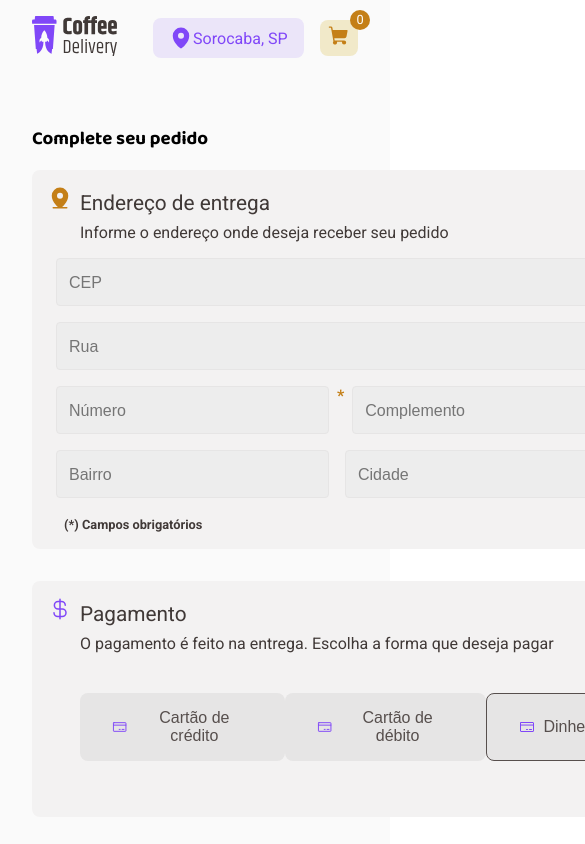
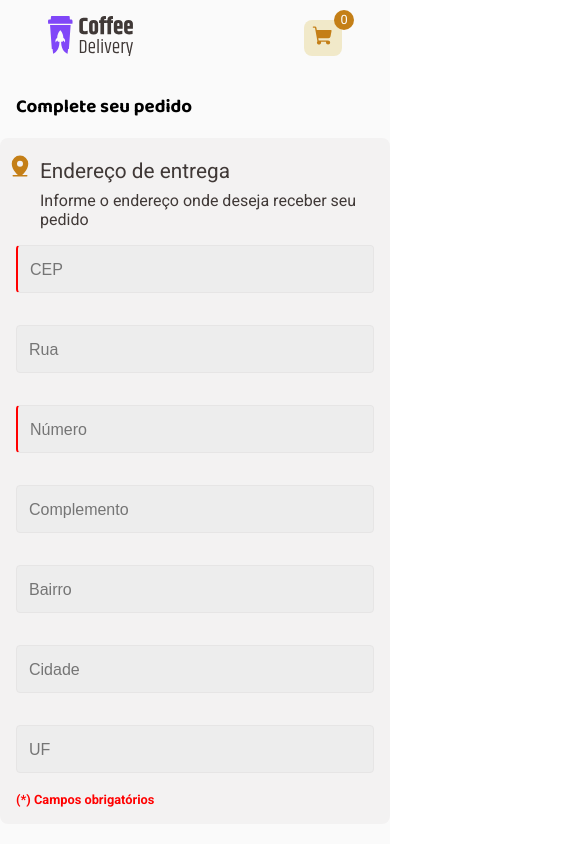
Before and after one commit to felipeavila-dev/coffe-delivery, a React (Vite) app: page /checkout in a window 390 px wide. Shown: the top 844 px of the page, 585 px wide, since content can reach past the window. Built offline with nearby package versions, Linux system fonts and the light colour scheme.

Commit message:
feat: implementado responsividade para dispositivos com ate 420px

```diff
--- a/src/components/CartArea/styles.ts
+++ b/src/components/CartArea/styles.ts
@@ -4,6 +4,10 @@ export const Container = styled.div``;
 
 export const HeaderTitle = styled.h3`
   margin: 1rem 0;
+
+  @media (max-width: 420px) {
+    margin-left: 1rem;
+  }
 `;
 
 export const CartItemsArea = styled.div`
--- a/src/components/Header/styles.ts
+++ b/src/components/Header/styles.ts
@@ -10,6 +10,10 @@ export const Container = styled.header`
 
   @media (max-width: 780px) {
     padding: 1rem 2rem;
+  }
+
+  @media (max-width: 420px) {
+    padding: 1rem 3rem;
   }
 `;
 
@@ -31,6 +35,10 @@ export const LocationArea = styled.div`
 
   span {
     color: ${ props => props.theme.colors.purple };
+  }
+
+  @media (max-width: 420px) {
+    display: none;
   }
 `;
 
--- a/src/components/OrderFormArea/index.tsx
+++ b/src/components/OrderFormArea/index.tsx
@@ -58,7 +58,12 @@ export const OrderFormArea = () => {
 
       <FormArea>
         <FormLine>
-          <InputField placeholder="CEP" type='number' onChange={ (e) => handleChangeCep(e) }/>
+          <InputField
+            placeholder="CEP"
+            type='number'
+            onChange={ (e) => handleChangeCep(e) }
+            className="required"
+          />
           <span>*</span>
         </FormLine>
 
@@ -66,7 +71,7 @@ export const OrderFormArea = () => {
           <InputField placeholder="Rua" type='text' value={ userAddress.logradouro } readOnly/>
         </FormLine>
 
-        <FormLine>
+        <FormLine className="d-column">
           <InputField
             name='Numero'
             width='2fr'
@@ -74,6 +79,7 @@ export const OrderFormArea = () => {
             type='number'
             value={ userAddress.numero }
             onChange={ (e) => handleChangeInput(e) }
+            className="required"
           />
           <span>*</span>
 
@@ -87,12 +93,13 @@ export const OrderFormArea = () => {
           />
         </FormLine>
 
-        <FormLine className='spaced-inputs'>
+        <FormLine className='spaced-inputs d-column'>
           <InputField width='1fr'
             placeholder="Bairro"
             type='text'
             value={ userAddress.bairro }
             readOnly
+
           />
           <InputField width='1fr' placeholder="Cidade" type='text' value={ userAddress.localidade } readOnly />
           <InputField placeholder="UF" type='text' value={ userAddress.uf  } readOnly/>
--- a/src/components/OrderFormArea/styles.ts
+++ b/src/components/OrderFormArea/styles.ts
@@ -16,11 +16,24 @@ export const Container = styled.div`
     align-content: center;
     margin-left: 1rem;
   }
+
+  @media (max-width: 420px) {
+    padding: 1rem 0;
+    width: 100vw;
+
+    span {
+      color: red;
+    }
+  }
 `;
 
 export const CheckoutHeader = styled.div`
   display: flex;
   align-items: baseline;
+
+  @media (max-width: 420px) {
+    padding: 0 .5rem;
+  }
 `;
 
 export const OrderIcon = styled.div`
@@ -40,6 +53,26 @@ export const OrderTitle = styled.div`
 `;
 
 export const FormArea = styled.div`
+
+  display: flex;
+  flex-direction: column;
+
+  @media (max-width: 420px) {
+    padding: 0 1rem;
+
+    .d-column {
+      display: flex;
+      flex-direction: column;
+    }
+
+    span {
+      display: none;
+    }
+
+    .required {
+      border-left: 2px solid red;
+    }
+  }
 `;
 
 export const FormLine = styled.div`
@@ -66,4 +99,12 @@ export const FormLine = styled.div`
     color: ${ props => props.theme.colors.yellow_dark };
   }
 
+  @media (max-width: 420px) {
+    margin: 0;
+
+    input {
+      margin: 1rem 0;
+    }
+  }
+
 `;
--- a/src/components/PaymentArea/styles.ts
+++ b/src/components/PaymentArea/styles.ts
@@ -18,6 +18,10 @@ export const Container = styled.div`
     margin-left: 1rem;
   }
 
+  @media (max-width: 420px) {
+    width: 100vw;
+    padding: 1rem .5rem;
+  }
 `;
 
 export const CheckoutHeader = styled.div`
@@ -44,6 +48,10 @@ export const OrderTitle = styled.div`
 export const PaymentOptions = styled.div`
   display: flex;
   justify-content: space-between;
-  padding: 1rem 2rem;
+  padding: 0rem 2rem;
   margin: 1.5rem 0;
+
+  @media (max-width: 420px) {
+    flex-direction: column;
+  }
 `;
--- a/src/components/PaymentOption/styles.ts
+++ b/src/components/PaymentOption/styles.ts
@@ -13,7 +13,7 @@ export const Container = styled.button<ContainerProps>`
   border-radius: 8px;
   font-size: 1rem;
   color: ${ props => props.theme.colors.text };
-  border: ${ props => props.selectedMethod ? `1px solid ${ props.theme.colors.text }` : ''};
+  border: ${ props => props.selectedMethod ? `1px solid ${ props.theme.colors.purple }` : ''};
 
   &:hover {
     cursor: pointer;
@@ -24,7 +24,7 @@ export const Container = styled.button<ContainerProps>`
     margin-left: .5rem;
   }
 
-  .selectedPayment {
-    border: 1px solid red;
+  @media (max-width: 420px) {
+    margin-bottom: 1rem;
   }
 `;
--- a/src/components/ShoppingArea/styles.ts
+++ b/src/components/ShoppingArea/styles.ts
@@ -28,7 +28,10 @@ export const CoffeesArea = styled.div`
 
   @media (max-width: 770px) {
     grid-template-columns: 1fr 1fr;
+  }
 
+  @media (max-width: 420px) {
+    grid-template-columns: 1fr;
   }
 `;
 
--- a/src/pages/Checkout/styles.ts
+++ b/src/pages/Checkout/styles.ts
@@ -6,9 +6,14 @@ export const Container = styled.div`
   grid-gap: 1rem;
   padding: 1rem 6rem;
 
-  @media (max-width: 770px) {
+  @media (max-width: 770px ) {
     grid-template-columns: 1fr;
     padding: 2rem;
+  }
+
+  @media (max-width: 420px ) {
+    grid-template-columns: 1fr;
+    padding: 0;
   }
 `;
 
@@ -17,4 +22,8 @@ export const OrderArea = styled.div`
 
 export const HeaderTitle = styled.h3`
   margin: 1rem 0;
+
+  @media (max-width: 420px) {
+    margin-left: 1rem;
+  }
 `
--- a/src/pages/Home/styles.ts
+++ b/src/pages/Home/styles.ts
@@ -2,19 +2,34 @@ import styled from "styled-components";
 
 export const Container = styled.div`
   padding: 1rem 6rem;
+
+  @media (max-width: 420px) {
+   padding: 0 2rem;
+  }
 `;
 
 export const BannerArea = styled.div`
   display: flex;
   justify-content: space-between;
   margin-top: 3rem;
+
+  @media (max-width: 420px) {
+    display: grid;
+    grid-template-columns: 1fr;
+    grid-template-rows: auto auto;
+    grid-template-areas:
+    "LOGO"
+    "TEXT";
+  }
 `;
 
 export const LeftSide = styled.div`
+  grid-area: TEXT;
   flex: 1;
 `;
 
 export const TextArea = styled.div`
+
   h1 {
     font-size: 3rem;
     color: ${ props => props.theme.colors.title }
@@ -34,6 +49,14 @@ export const TextArea = styled.div`
       font-size: 1.2rem;
     }
   }
+
+  @media (max-width: 420px) {
+    text-align: center;
+
+    h1 {
+      font-size: 2rem;
+    }
+  }
 `;
 
 export const ItemsArea = styled.div`
@@ -43,6 +66,7 @@ export const ItemsArea = styled.div`
 
   @media (max-width: 770px) {
     grid-template-columns: 1fr;
+
   }
 `;
 
@@ -54,4 +78,15 @@ export const RightSide = styled.div`
       width: 250px;
     }
   }
+
+  @media (max-width: 420px) {
+    grid-area: LOGO;
+    display: flex;
+    justify-content: center;
+    width: 100%;
+
+    img {
+      width: 200px;
+    }
+  }
 `;
```
